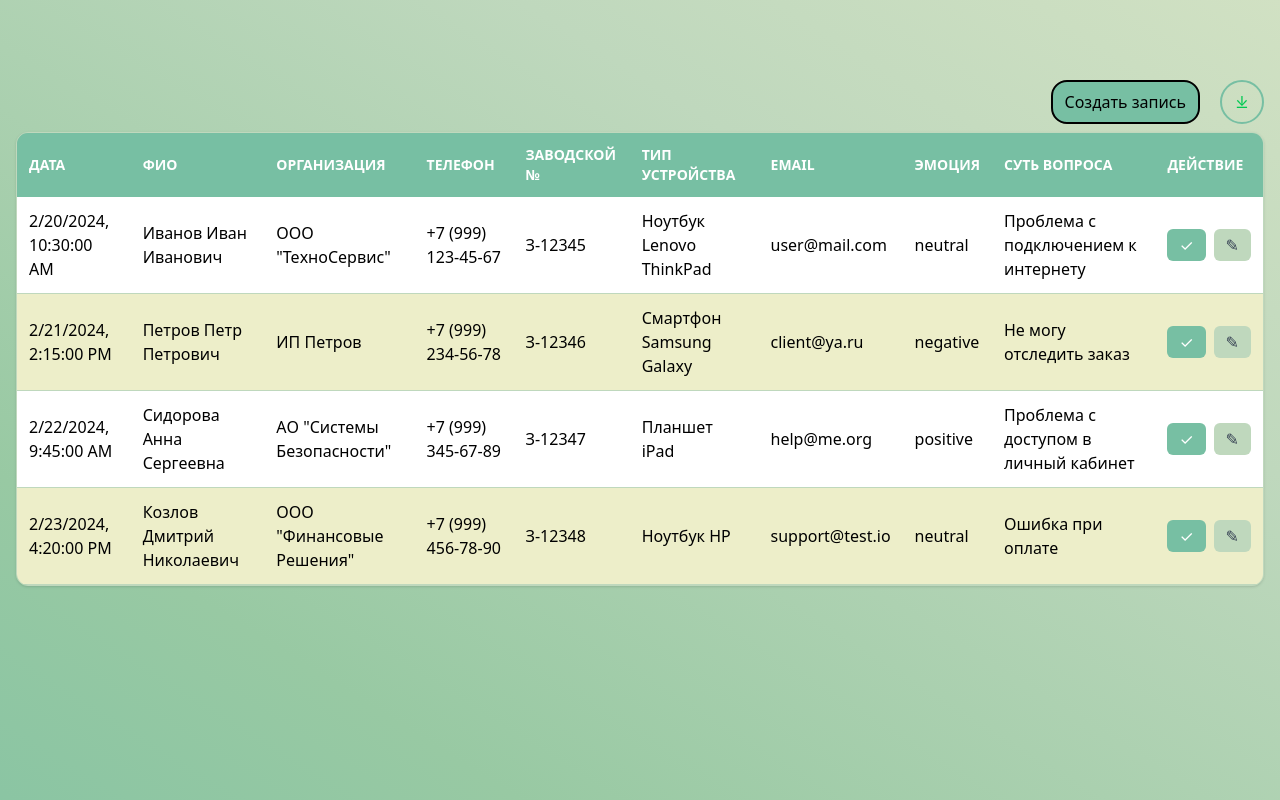
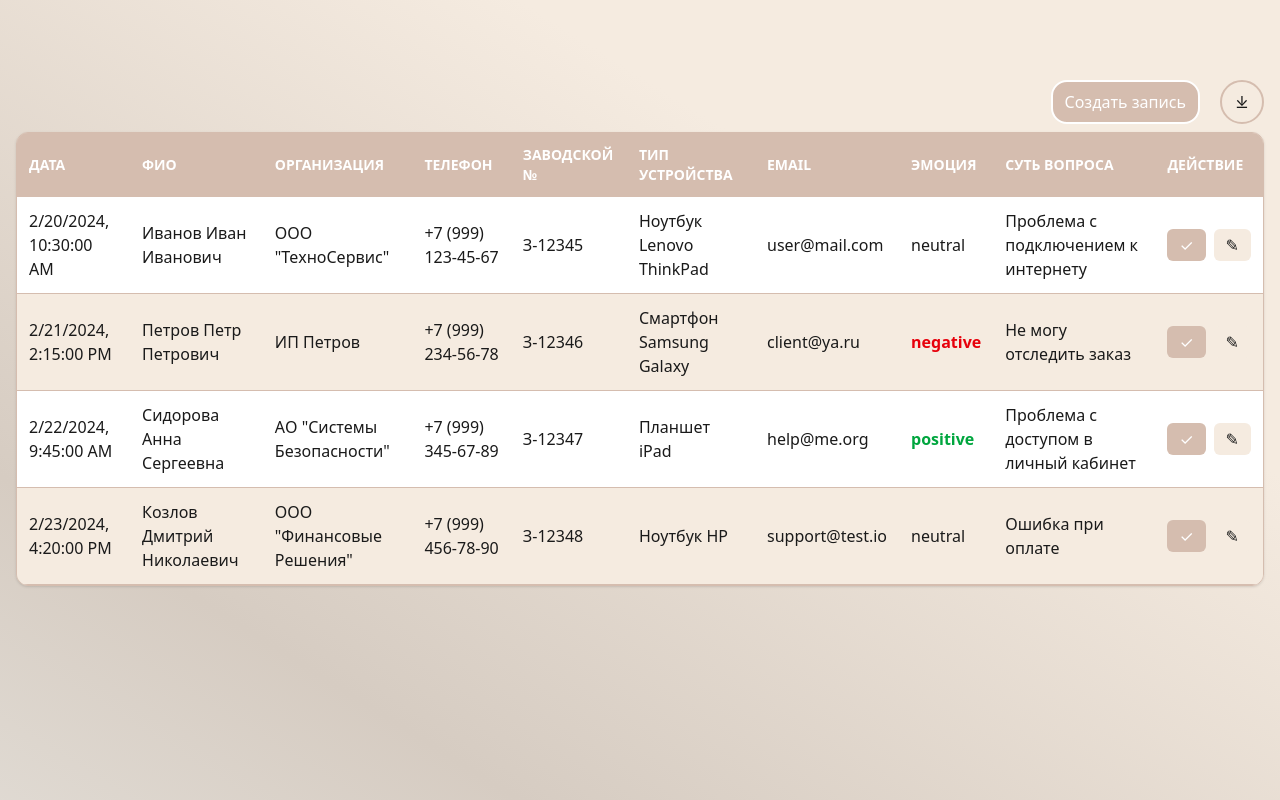
Before and after one commit to Amidhub/ENIGMA-HACK, a Next.js app in the folder frontend/: page / in a window 1280 px wide. Built offline with nearby package versions, Linux system fonts and the light colour scheme.

Commit message:
feat(ui): new site palette

```diff
--- a/frontend/app/globals.css
+++ b/frontend/app/globals.css
@@ -3,15 +3,16 @@
 body {
   background: linear-gradient(
     to right top,
-    #77BFA3,
-    #98C9A3,
-    #BFD8BD,
-    #DDE7C7,
-    #EDEEC9
+    #EDEDE9,
+    #D6CCC2,
+    #F5EBE0,
+    #F5EBE0,
+    #D5BDAF
   );
   background-size: 200% 200%;
   font-family: system-ui, -apple-system, BlinkMacSystemFont, 'Segoe UI', Roboto, Oxygen, Ubuntu, Cantarell, 'Open Sans', 'Helvetica Neue', sans-serif;
   animation: homeAnimation 110s ease infinite;
+  color: #1A1A1A;
 }
 
 .animate-home {
@@ -31,12 +32,13 @@ body {
 }
 
 tbody tr:nth-child(even) {
-  background-color: #EDEEC9;
+  background-color: #F5EBE0;
+  color: #1A1A1A;
 }
 tbody tr:nth-child(odd) {
   background-color: white;
+  color: #1A1A1A;
 }
-
 
 .animate-table {
   animation: tableAnimation 0.6s ease forwards;
@@ -52,3 +54,21 @@ tbody tr:nth-child(odd) {
     transform: translateY(0);
   }
 }
+
+::-webkit-scrollbar {
+  width: 8px;
+  height: 8px;
+}
+
+::-webkit-scrollbar-track {
+  background: #F5EBE0;
+}
+
+::-webkit-scrollbar-thumb {
+  background: #D5BDAF;
+  border-radius: 4px;
+}
+
+::-webkit-scrollbar-thumb:hover {
+  background: #EDEDE9;
+}
--- a/frontend/app/page.tsx
+++ b/frontend/app/page.tsx
@@ -59,16 +59,14 @@ const defaultItems: CellTableProps[] = [
     essenceMatter: 'Ошибка при оплате'
   }
 ];
-  const [items, setItems] = useState<CellTableProps[]>(defaultItems); //СДЕЛАТЬ ХУК useHome или назвать как нибудь
+  const [items, setItems] = useState<CellTableProps[]>(defaultItems);
 
   useEffect(() => {
     const saved = localStorage.getItem('items');
     if (saved) {
-      // eslint-disable-next-line react-hooks/set-state-in-effect
       setItems(JSON.parse(saved));
     }
   }, []);
-
 
   const [showWidgetEdit, setShowWidgetEdit] = useState<boolean>(false);
   const [showWidgetSend, setShowWidgetSend] = useState<boolean>(false);
@@ -79,27 +77,24 @@ const defaultItems: CellTableProps[] = [
 
   useEffect(() => {
     localStorage.setItem('items', JSON.stringify(items));
-  }, [items]);// localStorage для тестов
+  }, [items]);
 
   const handleSaveEditedAnswer = (id: number, editedAnswer: string) => {
     setItems(prev => prev.map(item => item.id === id ? {...item, llmAnswer: editedAnswer} : item));
-    alert('Ответ успешно изменен') //ПОМЕНЯТЬ НА КАСТОМНЫЕ УВЕДОМЛЕНИЯ
+    alert('Ответ успешно изменен')
     setShowWidgetEdit(false)
   }
-
 
   const handleSendAnswer = async () => {
     try {
       const data = await sendAnswer(currentCell);
       if (!data.success) {
-
+        // обработка ошибки
       }
-
       setShowWidgetSend(false);
     } catch (error) {
       console.error(error);
     }
-
   }
 
   const createTicket = (item: CellTableProps) => {
@@ -120,13 +115,24 @@ const defaultItems: CellTableProps[] = [
       <div className="flex flex-col gap-2 w-full">
         <div className="flex justify-end gap-5">
           <button
-            className="border-2 rounded-2xl p-2 pr-3 pl-3 bg-[#77BFA3] cursor-pointer hover:bg-[#98C9A3] transition-all duration-300"
+            className="border-2 rounded-2xl p-2 pr-3 pl-3 bg-[#D5BDAF] text-white cursor-pointer hover:bg-[#F5EBE0] hover:text-[#1A1A1A] transition-all duration-300"
             type="button"
             onClick={() => setShowWidgetCreate(true)}
-          > Создать запись
+          >
+            Создать запись
           </button>
+
+          <button
+            className="border-2 rounded-full p-5 w-10 h-10 flex justify-center items-center border-[#D5BDAF] text-[#1A1A1A] cursor-pointer hover:bg-[#F5EBE0] transition-colors duration-300 ease-in-out"
+            onClick={() => setShowWidgetExport(true)}
+          >
+            ⤓
+          </button>
+        </div>
+
+        {/* Export Modal */}
         <div className={`fixed inset-0 bg-black/50 flex items-center justify-center z-50 transition-[opacity,visibility] duration-300 ease-in-out ${showWidgetExport ? 'opacity-100 visible' : 'opacity-0 invisible'}`} onClick={() => setShowWidgetExport(false)}>
-            <div className="bg-[#EDEEC9] border border-[#BFD8BD] rounded-2xl shadow-xl min-w-75 max-w-125 w-[90%] max-h-[90vh] overflow-y-auto" onClick={e => e.stopPropagation()}>
+          <div className="bg-[#F5EBE0] border border-[#D5BDAF] rounded-2xl shadow-xl min-w-75 max-w-125 w-[90%] max-h-[90vh] overflow-y-auto text-[#1A1A1A]" onClick={e => e.stopPropagation()}>
             <WidgetExportFile
               key={currentCell.id}
               items={items}
@@ -134,23 +140,20 @@ const defaultItems: CellTableProps[] = [
             />
           </div>
         </div>
-            <button
-              className="animate-button border-2 rounded-full p-5 w-10 h-10 flex justify-center items-center border-[#77BFA3] text-green-500 cursor-pointer hover:bg-[#98C9A3] transition-colors duration-300 ease-in-out"
-              onClick={() => setShowWidgetExport(true)}
-            >
-              ⤓
-          </button>
-        </div>
+
+        {/* Create Modal */}
         <div className={`fixed inset-0 bg-black/50 flex items-center justify-center z-50 transition-[opacity,visibility] duration-300 ease-in-out ${showWidgetCreate ? 'opacity-100 visible' : 'opacity-0 invisible'}`} onClick={() => setShowWidgetCreate(false)}>
-          <div className="bg-[#EDEEC9] border border-[#BFD8BD] rounded-2xl shadow-xl min-w-75 max-w-125 w-[90%] max-h-[90vh] overflow-y-auto" onClick={e => e.stopPropagation()}>
+          <div className="bg-[#F5EBE0] border border-[#D5BDAF] rounded-2xl shadow-xl min-w-75 max-w-125 w-[90%] max-h-[90vh] overflow-y-auto text-[#1A1A1A]" onClick={e => e.stopPropagation()}>
             <WidgetCreateTicket
               key={currentCell.id}
               OnClick={createTicket}
             />
           </div>
         </div>
+
+        {/* Edit Modal */}
         <div className={`fixed inset-0 bg-black/50 flex items-center justify-center z-50 transition-[opacity,visibility] duration-300 ease-in-out ${showWidgetEdit ? 'opacity-100 visible' : 'opacity-0 invisible'}`} onClick={() => setShowWidgetEdit(false)}>
-          <div className="bg-[#EDEEC9] border border-[#BFD8BD] rounded-2xl shadow-xl min-w-75 max-w-125 w-[90%] max-h-[90vh] overflow-y-auto" onClick={e => e.stopPropagation()}>
+          <div className="bg-[#F5EBE0] border border-[#D5BDAF] rounded-2xl shadow-xl min-w-75 max-w-125 w-[90%] max-h-[90vh] overflow-y-auto text-[#1A1A1A]" onClick={e => e.stopPropagation()}>
             <WidgetEditCell
               key={currentCell.id}
               item={currentCell}
@@ -158,8 +161,10 @@ const defaultItems: CellTableProps[] = [
             />
           </div>
         </div>
+
+        {/* Send Modal */}
         <div className={`fixed inset-0 bg-black/50 flex items-center justify-center z-50 transition-[opacity,visibility] duration-300 ease-in-out ${showWidgetSend ? 'opacity-100 visible' : 'opacity-0 invisible'}` } onClick={() => setShowWidgetSend(false)}>
-          <div className="bg-[#EDEEC9] border border-[#BFD8BD] rounded-2xl shadow-xl min-w-75 max-w-125 w-[90%] max-h-[90vh] overflow-y-auto" onClick={e => e.stopPropagation()}>
+          <div className="bg-[#F5EBE0] border border-[#D5BDAF] rounded-2xl shadow-xl min-w-75 max-w-125 w-[90%] max-h-[90vh] overflow-y-auto text-[#1A1A1A]" onClick={e => e.stopPropagation()}>
             <WidgetSendCell
               key={currentCell.id}
               item={currentCell}
@@ -167,6 +172,7 @@ const defaultItems: CellTableProps[] = [
             />
           </div>
         </div>
+
         <Table items={items} setShowWidgetEdit={setShowWidgetEdit} setShowWidgetSend={setShowWidgetSend} setCurrentCell={setCurrentCell}/>
       </div>
     </div>
--- a/frontend/components/Table.tsx
+++ b/frontend/components/Table.tsx
@@ -12,9 +12,9 @@ export default function Table({ items, setShowWidgetEdit, setShowWidgetSend, set
   }
 
   return (
-    <div className="rounded-xl overflow-hidden border border-[#BFD8BD] shadow-sm">
+    <div className="rounded-xl overflow-hidden border border-[#D5BDAF] shadow-sm">
       <table className="w-full border-collapse">
-        <thead className="bg-[#77BFA3] text-white uppercase text-sm">
+        <thead className="bg-[#D5BDAF] text-white uppercase text-sm">
           <tr>
             <th className="p-3 text-left">Дата</th>
             <th className="p-3 text-left">ФИО</th>
@@ -29,23 +29,42 @@ export default function Table({ items, setShowWidgetEdit, setShowWidgetSend, set
           </tr>
         </thead>
         <tbody>
-          {items.map(( item ) => (
-            <tr key={item.id} className="animate-table">
-              <td className="p-3 border-b border-[#BFD8BD]">{new Date(item.date).toLocaleString()}</td>
-              <td className="p-3 border-b border-[#BFD8BD] max-w-xs wrap-break-words">{item.fullName}</td>
-              <td className="p-3 border-b border-[#BFD8BD]">{item.enterprise}</td>
-              <td className="p-3 border-b border-[#BFD8BD] max-w-xs wrap-break-words">{item.phoneNumber}</td>
-              <td className="p-3 border-b border-[#BFD8BD]">{item.factoryNumbers}</td>
-              <td className="p-3 border-b border-[#BFD8BD] max-w-xs wrap-break-words">{item.typeDevices}</td>
-              <td className="p-3 border-b border-[#BFD8BD]">{item.email}</td>
-              <td className="p-3 border-b border-[#BFD8BD]">{item.emotionalСolor}</td>
-              <td className="p-3 border-b border-[#BFD8BD] max-w-md wrap-break-words">{item.essenceMatter}</td>
-              <td className="p-3 border-b border-[#BFD8BD]">
+          {items.map((item, index) => (
+            <tr
+              key={item.id}
+              className={index % 2 === 0 ? 'bg-[#F5EBE0]' : 'bg-white'}
+            >
+              <td className="p-3 border-b border-[#D5BDAF] text-[#1A1A1A]">{new Date(item.date).toLocaleString()}</td>
+              <td className="p-3 border-b border-[#D5BDAF] max-w-xs wrap-break-words text-[#1A1A1A]">{item.fullName}</td>
+              <td className="p-3 border-b border-[#D5BDAF] text-[#1A1A1A]">{item.enterprise}</td>
+              <td className="p-3 border-b border-[#D5BDAF] max-w-xs wrap-break-words text-[#1A1A1A]">{item.phoneNumber}</td>
+              <td className="p-3 border-b border-[#D5BDAF] text-[#1A1A1A]">{item.factoryNumbers}</td>
+              <td className="p-3 border-b border-[#D5BDAF] max-w-xs wrap-break-words text-[#1A1A1A]">{item.typeDevices}</td>
+              <td className="p-3 border-b border-[#D5BDAF] text-[#1A1A1A]">{item.email}</td>
+              <td className="p-3 border-b border-[#D5BDAF]">
+                <span className={
+                  item.emotionalСolor === 'positive' ? 'text-green-600 font-bold' :
+                  item.emotionalСolor === 'negative' ? 'text-red-600 font-bold' :
+                  'text-[#1A1A1A]'
+                }>
+                  {item.emotionalСolor}
+                </span>
+              </td>
+              <td className="p-3 border-b border-[#D5BDAF] max-w-md wrap-break-words text-[#1A1A1A]">{item.essenceMatter}</td>
+              <td className="p-3 border-b border-[#D5BDAF]">
                 <div className="flex gap-2">
-                  <button type="button" className="bg-[#77BFA3] text-white px-3 py-1 rounded-md cursor-pointer hover:bg-[#98C9A3]" onClick={() => handleCurrentCellEdit(item, 'send')}>
+                  <button
+                    type="button"
+                    className="bg-[#D5BDAF] text-white px-3 py-1 rounded-md cursor-pointer hover:bg-[#EDEDE9] hover:text-[#1A1A1A] transition-colors"
+                    onClick={() => handleCurrentCellEdit(item, 'send')}
+                  >
                     ✓
                   </button>
-                  <button type="button" className="bg-[#BFD8BD] text-gray-700 px-3 py-1 rounded-md cursor-pointer hover:bg-[#DDE7C7]" onClick={() => handleCurrentCellEdit(item, 'edit')}>
+                  <button
+                    type="button"
+                    className="bg-[#F5EBE0] text-[#1A1A1A] px-3 py-1 rounded-md cursor-pointer hover:bg-[#EDEDE9] hover:text-[#1A1A1A] transition-colors"
+                    onClick={() => handleCurrentCellEdit(item, 'edit')}
+                  >
                     ✎
                   </button>
                 </div>
--- a/frontend/components/Widgets/WidgetSendCell.tsx
+++ b/frontend/components/Widgets/WidgetSendCell.tsx
@@ -9,100 +9,100 @@ const WidgetSendCell = ({ item }: WidgetCellProps)=> {
   return (
     <form className="flex flex-col p-10 gap-5" onSubmit={handleSubmit}>
       <div className="flex flex-col gap-1 w-full">
-        <label htmlFor="date">Дата</label>
+        <label htmlFor="date" className="text-[#1A1A1A]">Дата</label>
         <input
           type="text"
           id="date"
-          className="border-2 rounded-lg p-2 w-full focus:outline-none focus:border-[#77BFA3] focus:transition-all duration-300"
+          className="border-2 border-[#D5BDAF] rounded-lg p-2 w-full focus:outline-none bg-[#F5EBE0] text-[#1A1A1A]"
           value={new Date(item.date).toLocaleString()}
           disabled
         />
       </div>
 
       <div className="flex flex-col gap-1 w-full">
-        <label htmlFor="fullName">ФИО</label>
+        <label htmlFor="fullName" className="text-[#1A1A1A]">ФИО</label>
         <input
           type="text"
           id="fullName"
-          className="border-2 rounded-lg p-2 w-full focus:outline-none focus:border-[#77BFA3] focus:transition-all duration-300"
+          className="border-2 border-[#D5BDAF] rounded-lg p-2 w-full focus:outline-none bg-[#F5EBE0] text-[#1A1A1A]"
           value={item.fullName}
           disabled
         />
       </div>
 
       <div className="flex flex-col gap-1 w-full">
-        <label htmlFor="enterprise">Организация</label>
+        <label htmlFor="enterprise" className="text-[#1A1A1A]">Организация</label>
         <input
           type="text"
           id="enterprise"
-          className="border-2 rounded-lg p-2 w-full focus:outline-none focus:border-[#77BFA3] focus:transition-all duration-300"
+          className="border-2 border-[#D5BDAF] rounded-lg p-2 w-full focus:outline-none bg-[#F5EBE0] text-[#1A1A1A]"
           value={item.enterprise}
           disabled
         />
       </div>
 
       <div className="flex flex-col gap-1 w-full">
-        <label htmlFor="phoneNumber">Телефон</label>
+        <label htmlFor="phoneNumber" className="text-[#1A1A1A]">Телефон</label>
         <input
           type="text"
           id="phoneNumber"
-          className="border-2 rounded-lg p-2 w-full focus:outline-none focus:border-[#77BFA3] focus:transition-all duration-300"
+          className="border-2 border-[#D5BDAF] rounded-lg p-2 w-full focus:outline-none bg-[#F5EBE0] text-[#1A1A1A]"
           value={item.phoneNumber}
           disabled
         />
       </div>
 
       <div className="flex flex-col gap-1 w-full">
-        <label htmlFor="factoryNumbers">Заводской №</label>
+        <label htmlFor="factoryNumbers" className="text-[#1A1A1A]">Заводской №</label>
         <input
           type="text"
           id="factoryNumbers"
-          className="border-2 rounded-lg p-2 w-full focus:outline-none focus:border-[#77BFA3] focus:transition-all duration-300"
+          className="border-2 border-[#D5BDAF] rounded-lg p-2 w-full focus:outline-none bg-[#F5EBE0] text-[#1A1A1A]"
           value={item.factoryNumbers}
           disabled
         />
       </div>
 
       <div className="flex flex-col gap-1 w-full">
-        <label htmlFor="typeDevices">Тип устройства</label>
+        <label htmlFor="typeDevices" className="text-[#1A1A1A]">Тип устройства</label>
         <input
           type="text"
           id="typeDevices"
-          className="border-2 rounded-lg p-2 w-full focus:outline-none focus:border-[#77BFA3] focus:transition-all duration-300"
+          className="border-2 border-[#D5BDAF] rounded-lg p-2 w-full focus:outline-none bg-[#F5EBE0] text-[#1A1A1A]"
           value={item.typeDevices}
           disabled
         />
       </div>
 
       <div className="flex flex-col gap-1 w-full">
-        <label htmlFor="email">Email</label>
+        <label htmlFor="email" className="text-[#1A1A1A]">Email</label>
         <input
           type="email"
           id="email"
-          className="border-2 rounded-lg p-2 w-full focus:outline-none focus:border-[#77BFA3] focus:transition-all duration-300"
+          className="border-2 border-[#D5BDAF] rounded-lg p-2 w-full focus:outline-none bg-[#F5EBE0] text-[#1A1A1A]"
           value={item.email}
           disabled
         />
       </div>
 
       <div className="flex flex-col gap-1 w-full">
-        <label htmlFor="emotionalColor">Эмоциональный окрас</label>
+        <label htmlFor="emotionalColor" className="text-[#1A1A1A]">Эмоциональный окрас</label>
         <input
           type="text"
           id="emotionalColor"
-          className="border-2 rounded-lg p-2 w-full focus:outline-none focus:border-[#77BFA3] focus:transition-all duration-300"
-          value={item.emotionalСolor === 'positive' ? 'Позитивный' :
-                 item.emotionalСolor === 'negative' ? 'Негативный' : 'Нейтральный'}
+          className="border-2 border-[#D5BDAF] rounded-lg p-2 w-full focus:outline-none bg-[#F5EBE0] text-[#1A1A1A]"
+          value={item.emotionalСolor === 'positive' ? '😊 Позитивный' :
+                item.emotionalСolor === 'negative' ? '😠 Негативный' : '😐 Нейтральный'}
           disabled
         />
       </div>
 
       <div className="flex flex-col gap-1 w-full">
-        <label htmlFor="essenceMatter">Суть вопроса</label>
+        <label htmlFor="essenceMatter" className="text-[#1A1A1A]">Суть вопроса</label>
         <textarea
           id="essenceMatter"
           rows={4}
-          className="border-2 rounded-lg p-2 w-full text-wrap-balance focus:outline-none focus:border-[#77BFA3] focus:transition-all duration-300"
+          className="border-2 border-[#D5BDAF] rounded-lg p-2 w-full text-wrap-balance focus:outline-none bg-[#F5EBE0] text-[#1A1A1A]"
           value={item.essenceMatter}
           disabled
         />
@@ -111,7 +111,7 @@ const WidgetSendCell = ({ item }: WidgetCellProps)=> {
       <div className="flex justify-center mt-5">
         <button
           type="submit"
-          className="border-2 rounded-full p-2 w-full cursor-pointer hover:bg-[#98C9A3] transition-all duration-270"
+          className="border-2 rounded-full p-2 w-full cursor-pointer hover:bg-[#EDEDE9] hover:text-[#1A1A1A] transition-all duration-270 bg-[#D5BDAF] text-white"
         >
           Отправить
         </button>
```
Also changed, not shown: frontend/components/Widgets/WidgetCreateTicket.tsx (+19 -19 lines), frontend/components/Widgets/WidgetEditCell.tsx (+9 -8 lines), frontend/components/Widgets/WidgetExportFile.tsx (+7 -7 lines). Lines whose indentation alone changed are shown as unchanged.
